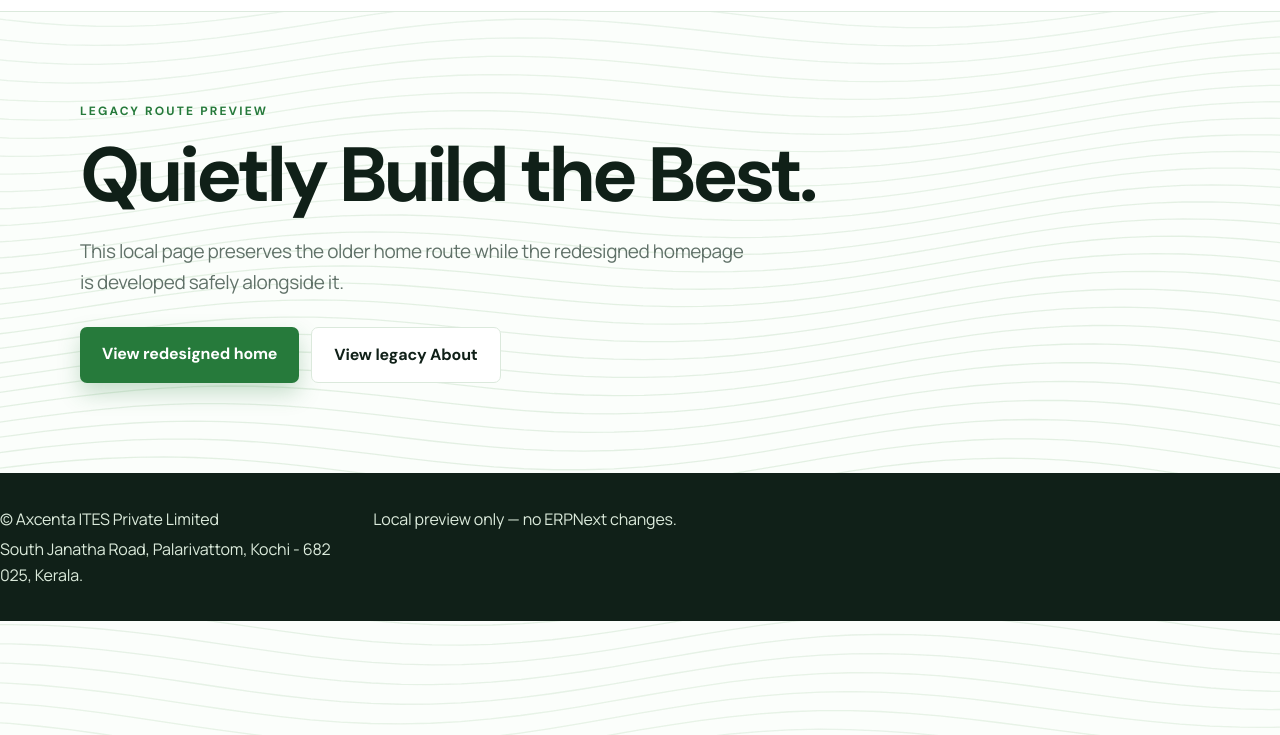
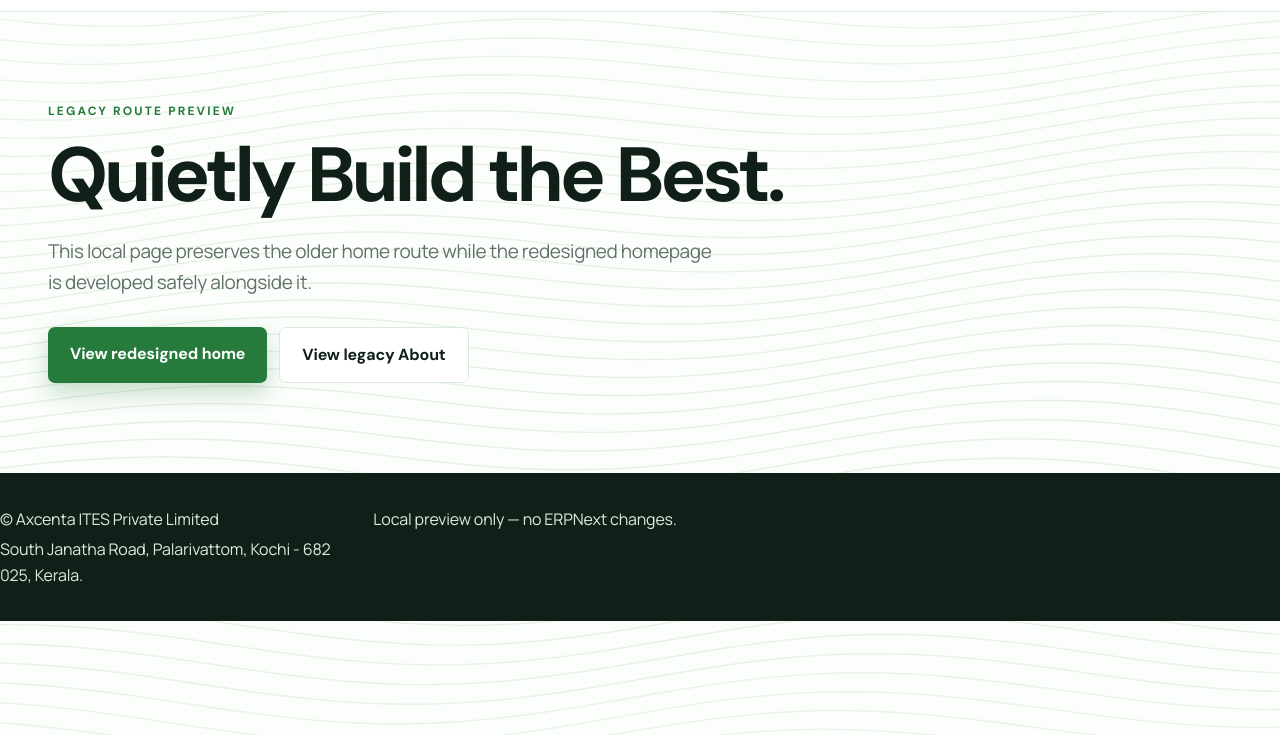
Before and after one commit to Antony-Nixon/axcenta-website-preview, a plain HTML site: page home.html in a window 1280 px wide. Shown: the part 65-800 px from the top of the page. Drawn offline with Linux system fonts and the light colour scheme; animation ran at ten frames a second.

Commit message:
Unify narrow sections with the main site grid

```diff
--- a/styles.css
+++ b/styles.css
@@ -56,7 +56,7 @@ body{font-family:"Manrope","Avenir Next","Segoe UI",sans-serif;letter-spacing:-.
 
 /* site-wide alignment pass: every page uses one editorial grid and shared left edges */
 .container{width:min(1380px,calc(100% - 96px));margin-inline:auto}
-.narrow{width:min(1120px,100%);max-width:none;margin-inline:auto}
+.narrow{width:min(1380px,calc(100% - 96px));max-width:none;margin-inline:auto}
 .hero.compact .container.narrow{width:min(1380px,calc(100% - 96px));max-width:none;margin-inline:auto}
 .hero-grid,.story-grid{grid-template-columns:minmax(0,1fr) minmax(0,1fr);gap:clamp(48px,6vw,92px);align-items:center}
 .hero-grid>*,.story-grid>*{min-width:0}
@@ -86,5 +86,5 @@ body{font-family:"Manrope","Avenir Next","Segoe UI",sans-serif;letter-spacing:-.
 .footer-grid{width:100%;display:grid;grid-template-columns:minmax(0,1fr) minmax(0,1fr) minmax(0,1.6fr);align-items:start;gap:40px}
 .footer-grid>span,.footer-grid>div,.footer-grid>p{min-width:0}
 @media(max-width:1100px){.container,.cta .container{width:calc(100% - 64px)}.hero-grid,.story-grid{gap:48px}.team-grid{grid-template-columns:repeat(3,minmax(0,1fr))}}
-@media(max-width:800px){.container,.cta .container{width:calc(100% - 40px)}.narrow{width:100%}.hero-grid,.story-grid{grid-template-columns:1fr;gap:35px}.hero-grid .visual,.story-grid .visual{width:100%;max-width:none}.cards{grid-template-columns:1fr}.team-grid{grid-template-columns:repeat(2,minmax(0,1fr))}.footer-grid{display:block}.footer-grid>*+*{margin-top:14px}}
+@media(max-width:800px){.container,.cta .container{width:calc(100% - 40px)}.narrow{width:calc(100% - 40px)}.hero-grid,.story-grid{grid-template-columns:1fr;gap:35px}.hero-grid .visual,.story-grid .visual{width:100%;max-width:none}.cards{grid-template-columns:1fr}.team-grid{grid-template-columns:repeat(2,minmax(0,1fr))}.footer-grid{display:block}.footer-grid>*+*{margin-top:14px}}
 @media(max-width:800px){.hero.compact .container.narrow{width:calc(100% - 40px)}}
```
